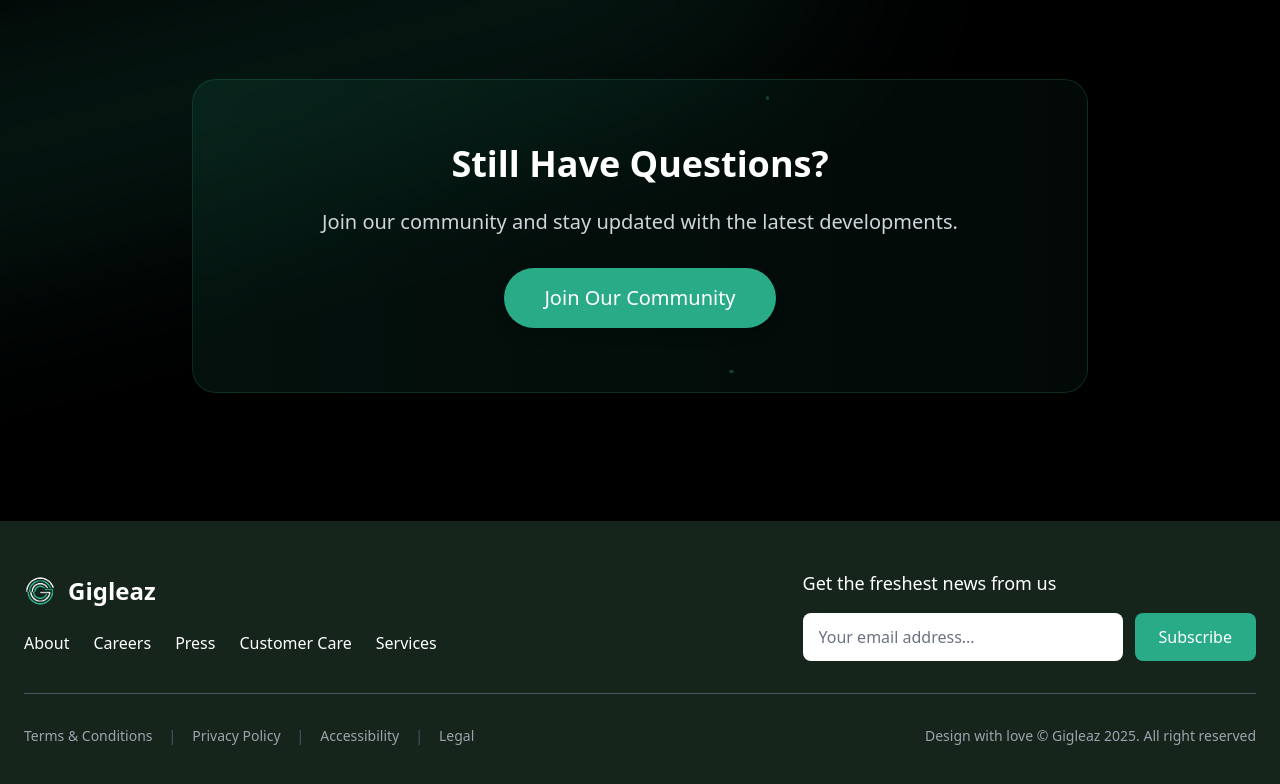
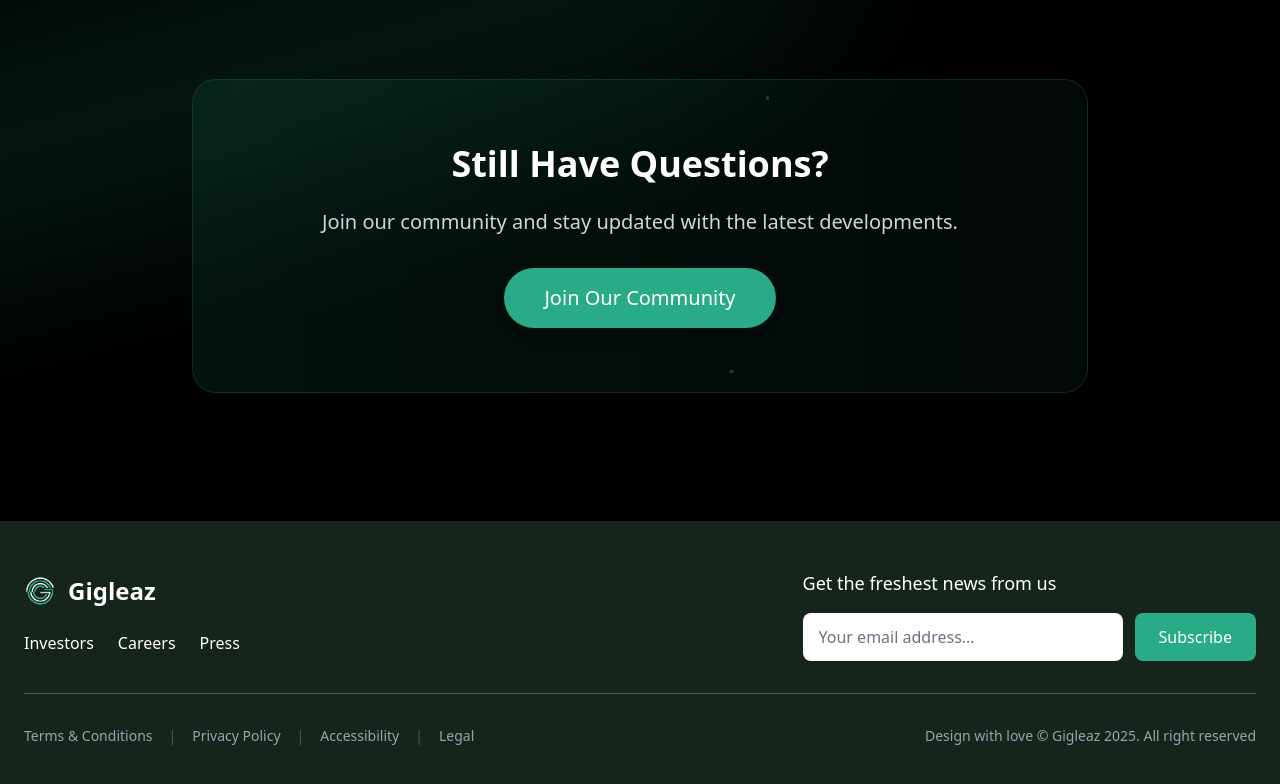
Before and after one commit to Xiorent-Technologies/gigleaz, a React (Vite) app: page /backstory in a window 1280 px wide. Shown: the part 6687-7471 px from the top of the page. Built offline with nearby package versions, Linux system fonts and the light colour scheme.

Commit message:
changes made in footer

```diff
--- a/src/components/Footer.tsx
+++ b/src/components/Footer.tsx
@@ -1,7 +1,29 @@
+import { useState } from "react";
+import { motion, AnimatePresence } from "framer-motion";
 
 const Footer = () => {
+  const [hovered, setHovered] = useState(null);
+
+  const comingSoonLinks = [
+    { name: "Investors" },
+    { name: "Careers" },
+    { name: "Press" },
+  ];
+
+  // sprinkle animation variants
+  const sparkleVariants = {
+    initial: { opacity: 0, y: 0, scale: 0 },
+    animate: (i) => ({
+      opacity: [0, 1, 0],
+      y: [0, -20 - i * 5],
+      x: [0, (i % 2 === 0 ? -1 : 1) * (10 + i * 2)],
+      scale: [0, 1, 0],
+      transition: { duration: 1.2, delay: i * 0.1, repeat: Infinity },
+    }),
+  };
+
   return (
-    <footer className="bg-[#15251C] text-white py-12 px-6">
+    <footer className="bg-[#15251C] text-white py-12 px-6 relative">
       <div className="max-w-7xl mx-auto">
         {/* Main Footer Content */}
         <div className="flex flex-col lg:flex-row justify-between items-start lg:items-center gap-8 mb-8">
@@ -9,21 +31,50 @@ const Footer = () => {
           <div className="flex flex-col space-y-6">
             {/* Logo */}
             <div className="flex items-center space-x-3">
-              <img
-                src="/logo.png"
-                alt="Gigleaz Logo"
-                className="w-8 h-8"
-              />
+              <img src="/logo.png" alt="Gigleaz Logo" className="w-8 h-8" />
               <span className="text-2xl font-bold text-white">Gigleaz</span>
             </div>
 
             {/* Navigation Links */}
-            <div className="flex flex-wrap gap-6 text-white">
-              <a href="#" className="hover:text-[#29AB87] transition-colors duration-300">About</a>
-              <a href="#" className="hover:text-[#29AB87] transition-colors duration-300">Careers</a>
-              <a href="#" className="hover:text-[#29AB87] transition-colors duration-300">Press</a>
-              <a href="#" className="hover:text-[#29AB87] transition-colors duration-300">Customer Care</a>
-              <a href="#" className="hover:text-[#29AB87] transition-colors duration-300">Services</a>
+            <div className="flex flex-wrap gap-6 text-white relative">
+              {comingSoonLinks.map((link, idx) => (
+                <div
+                  key={idx}
+                  className="relative group"
+                  onMouseEnter={() => setHovered(idx)}
+                  onMouseLeave={() => setHovered(null)}
+                >
+                  <span className="cursor-pointer hover:text-[#29AB87] transition-colors duration-300">
+                    {link.name}
+                  </span>
+
+                  {/* Tooltip */}
+                  <AnimatePresence>
+                    {hovered === idx && (
+                      <motion.div
+                        initial={{ opacity: 0, scale: 0.8 }}
+                        animate={{ opacity: 1, scale: 1 }}
+                        exit={{ opacity: 0 }}
+                        transition={{ duration: 0.3 }}
+                        className="absolute top-8 left-1/2 -translate-x-1/2 px-3 py-1 bg-[#29AB87] text-white text-xs rounded-full shadow-lg whitespace-nowrap"
+                      >
+                        ✨ Coming Soon ✨
+                        {/* Sprinkles */}
+                        {Array.from({ length: 5 }).map((_, i) => (
+                          <motion.span
+                            key={i}
+                            custom={i}
+                            variants={sparkleVariants}
+                            initial="initial"
+                            animate="animate"
+                            className="absolute w-1.5 h-1.5 bg-white rounded-full"
+                          />
+                        ))}
+                      </motion.div>
+                    )}
+                  </AnimatePresence>
+                </div>
+              ))}
             </div>
           </div>
 
@@ -52,13 +103,21 @@ const Footer = () => {
         <div className="flex flex-col sm:flex-row justify-between items-start sm:items-center gap-4 text-gray-400 text-sm">
           {/* Legal Links */}
           <div className="flex flex-wrap gap-4">
-            <a href="#" className="hover:text-white transition-colors duration-300">Terms & Conditions</a>
+            <a href="#" className="hover:text-white transition-colors duration-300">
+              Terms & Conditions
+            </a>
             <span className="text-gray-600">|</span>
-            <a href="#" className="hover:text-white transition-colors duration-300">Privacy Policy</a>
+            <a href="#" className="hover:text-white transition-colors duration-300">
+              Privacy Policy
+            </a>
             <span className="text-gray-600">|</span>
-            <a href="#" className="hover:text-white transition-colors duration-300">Accessibility</a>
+            <a href="#" className="hover:text-white transition-colors duration-300">
+              Accessibility
+            </a>
             <span className="text-gray-600">|</span>
-            <a href="#" className="hover:text-white transition-colors duration-300">Legal</a>
+            <a href="#" className="hover:text-white transition-colors duration-300">
+              Legal
+            </a>
           </div>
 
           {/* Copyright */}
```
